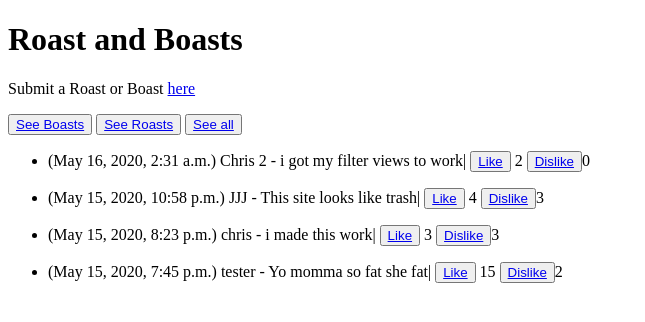
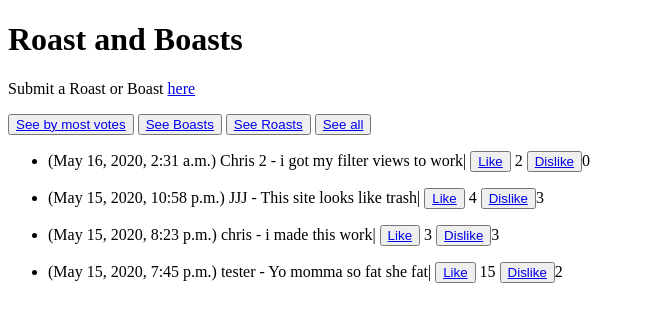
Before and after one commit to cjrojas72/ghost-post, a Django app: page / in a window 1280 px wide. Shown: the top 322 px of the page, without its empty margins (0-645 px from the left). Run offline with Django 3.2, Linux system fonts and the light colour scheme; data comes from the database, SQL or seed files in the repository; both versions use the stored data as it was after the commit.

Commit message:
add filter for votes

```diff
--- a/posts/templates/index.html
+++ b/posts/templates/index.html
@@ -8,6 +8,7 @@
   <body>
     <h1>Roast and Boasts</h1>
     <p>Submit a Roast or Boast <a href="/addpost/">here</a></p>
+    <button><a href="/choice/votes">See by most votes</a></button>
     <button><a href="/choice/boasts">See Boasts</a></button>
     <button><a href="/choice/roasts">See Roasts</a></button>
     <button><a href="/choice/all">See all</a></button>
--- a/posts/views.py
+++ b/posts/views.py
@@ -45,15 +45,18 @@ def DislikeView(request, id):
 
 
 def FilterView(request, choices):
-
-    if choices == 'all':
-        view = Post.objects.all()
+    if choices == 'votes':
+        view = Post.objects.order_by('-up_votes')
+        return render(request, 'index.html', {'data': view})
     else:
-        if choices == 'roasts':
-            choice = False
-        if choices == 'boasts':
-            choice = True
-        view = Post.objects.filter(choice=choice)
+        if choices == 'all':
+            view = Post.objects.all()
+        else:
+            if choices == 'roasts':
+                choice = False
+            if choices == 'boasts':
+                choice = True
+            view = Post.objects.filter(choice=choice)
     # return HttpResponseRedirect(reverse('home'), {'data': view})
-    view = view.order_by('-date_time')
-    return render(request, 'index.html', {'data': view})
+        view = view.order_by('-date_time')
+        return render(request, 'index.html', {'data': view})
```
Also changed, not shown: db.sqlite3.
